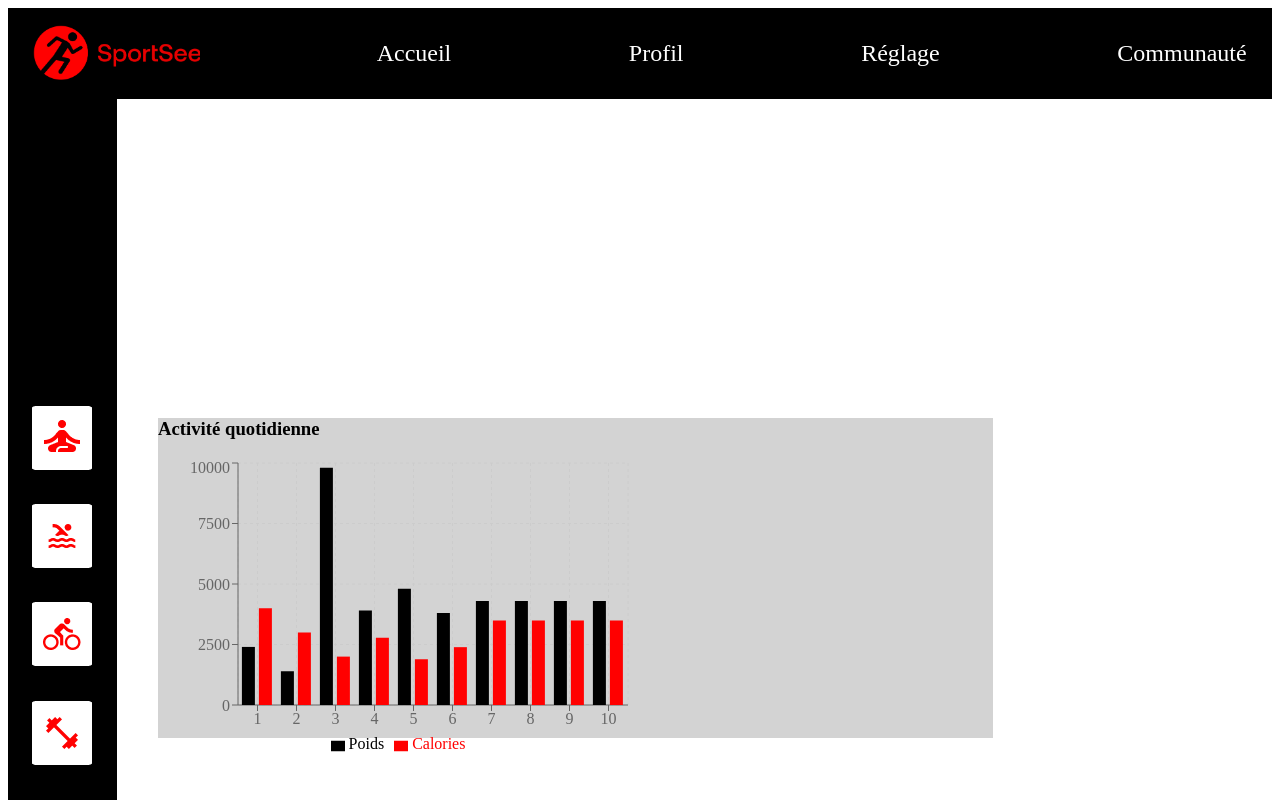
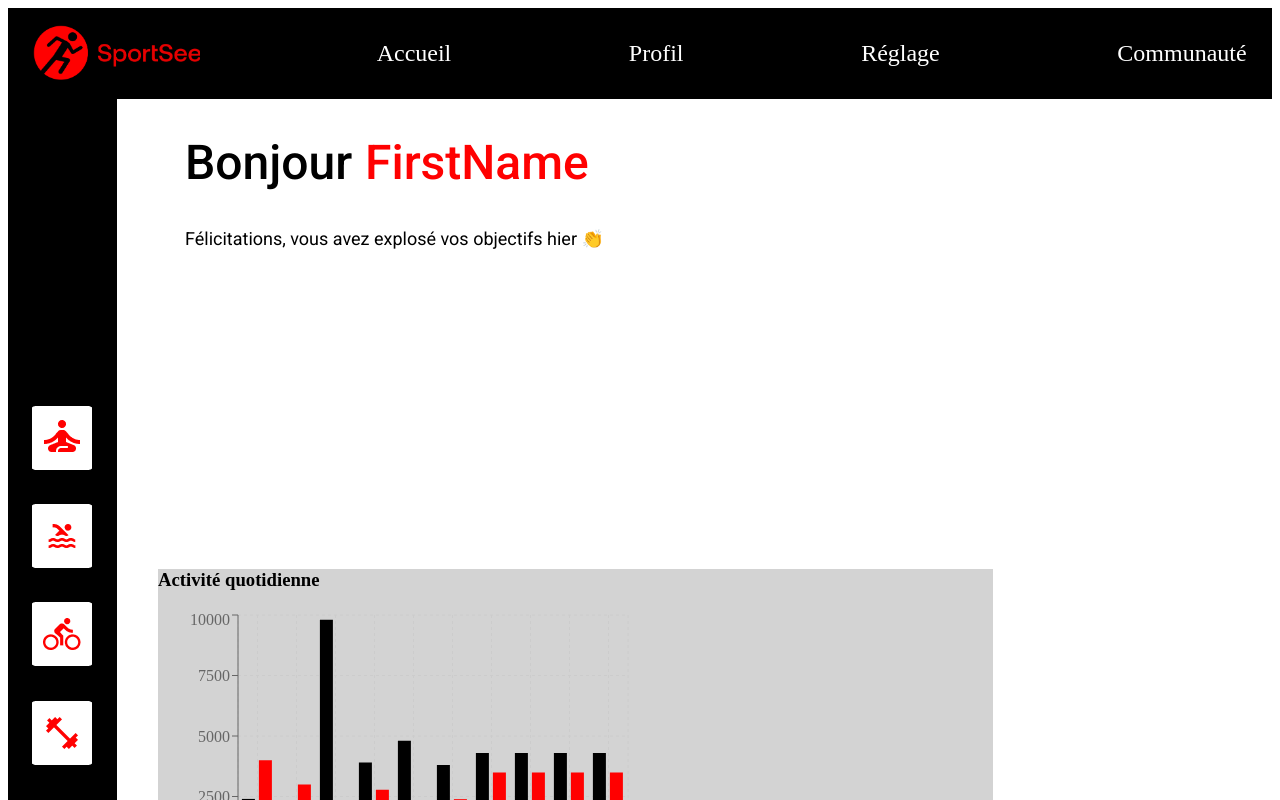
Before and after one commit to MillaDu22/sportsee, a React (Create React App) app: page /#/1 in a window 1280 px wide. Before the commit this address led to /#/user/18. Shown: the top 800 px of the page. Built offline with nearby package versions, Linux system fonts and the light colour scheme.

Commit message:
Creation composant introduction

```diff
--- a/src/App.js
+++ b/src/App.js
@@ -1,6 +1,7 @@
 import './App.css';
 import Header from '../src/Components/Header/index.jsx';
 import VerticalLayout from '../src/Components/VerticalLayout/index.jsx';
+import Introduction from './Components/Introduction/index.jsx';
 import SimpleBarChart from './Components/SimpleBarChart/index.jsx';
 import SimpleRadarChart from './Components/SimpleRadarChart/index.jsx';
 import TinyLineChart from './Components/TinyLineChart/index.jsx';
@@ -12,6 +13,7 @@ function Dashboard() {
         <div>
             <Header />
             <VerticalLayout />
+            <Introduction />
             <SimpleBarChart />
             <TinyLineChart />
             <SimpleRadarChart />
--- /dev/null
+++ b/src/Components/Introduction/Introduction.css
@@ -0,0 +1,37 @@
+.container-introduction {
+    width:81.8%;
+    padding-left:14%;
+    padding-right:4%;
+}
+
+.line1 {
+    display: flex;
+    flex-direction: row;
+    align-items: center;
+}
+
+.title-introduction {
+    display:flex;
+    flex-direction: row;
+    font-family: "Roboto";
+    font-weight: 500;
+    font-size: 48px;
+    line-height: 48px;
+}
+
+.firstname {
+    position: absolute;
+    margin-left: 180px;
+    font-family: "Roboto";
+    font-weight: 500;
+    font-size: 48px;
+    line-height: 48px;
+    color: #FF0101;
+}
+
+.txt-introduction {
+    font-family: 'Roboto';
+    font-size:18px;
+    font-weight: 400;
+    line-height: 24px;
+}
--- /dev/null
+++ b/src/Components/Introduction/index.jsx
@@ -0,0 +1,14 @@
+import './Introduction.css';
+
+function Introduction () {
+    return (
+        <div className = "container-introduction" >
+            <span className = "line1">
+                <h2 className = "title-introduction" >Bonjour</h2>
+                <p className = "firstname" >FirstName</p>
+            </span>
+            <span className = "txt-introduction" >Félicitations, vous avez explosé vos objectifs hier &#x1F44F;</span>
+        </div>
+    )
+}
+export default Introduction;
```
Also changed, not shown: src/Components/AsideColumn/AsideColumn.css (added), src/Components/AsideColumn/index.jsx (added). Lines whose indentation alone changed are shown as unchanged.
